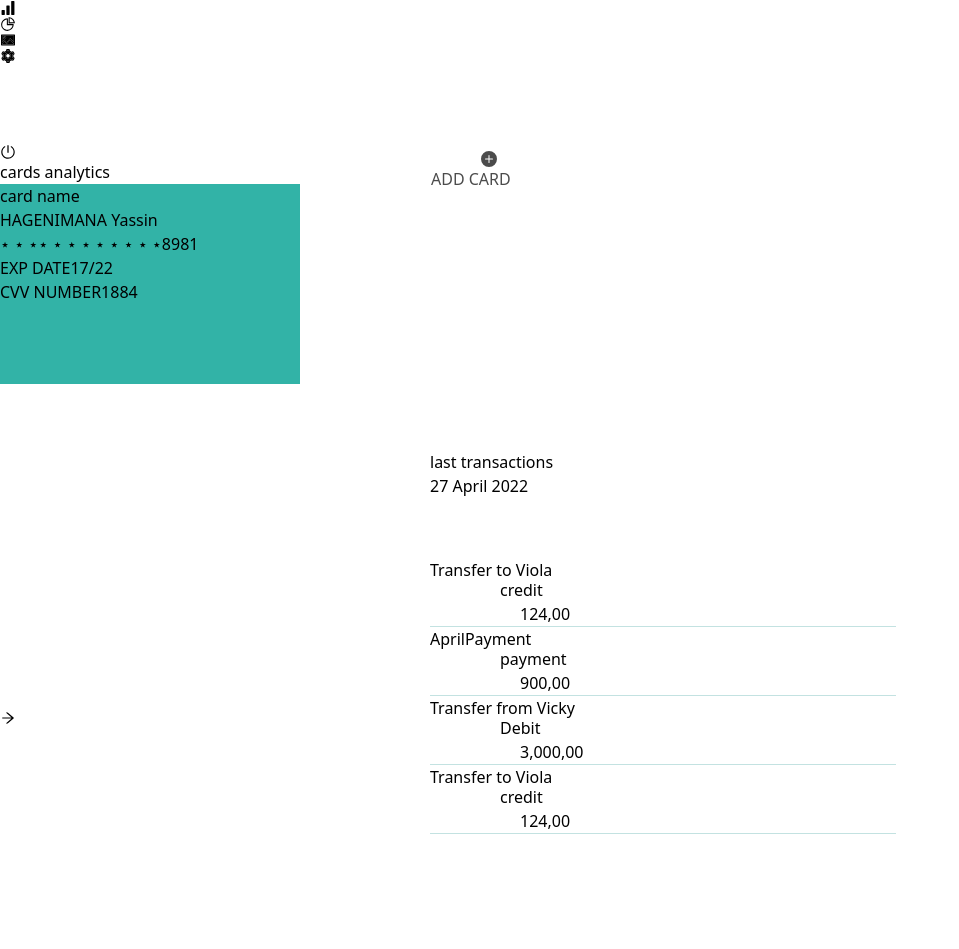
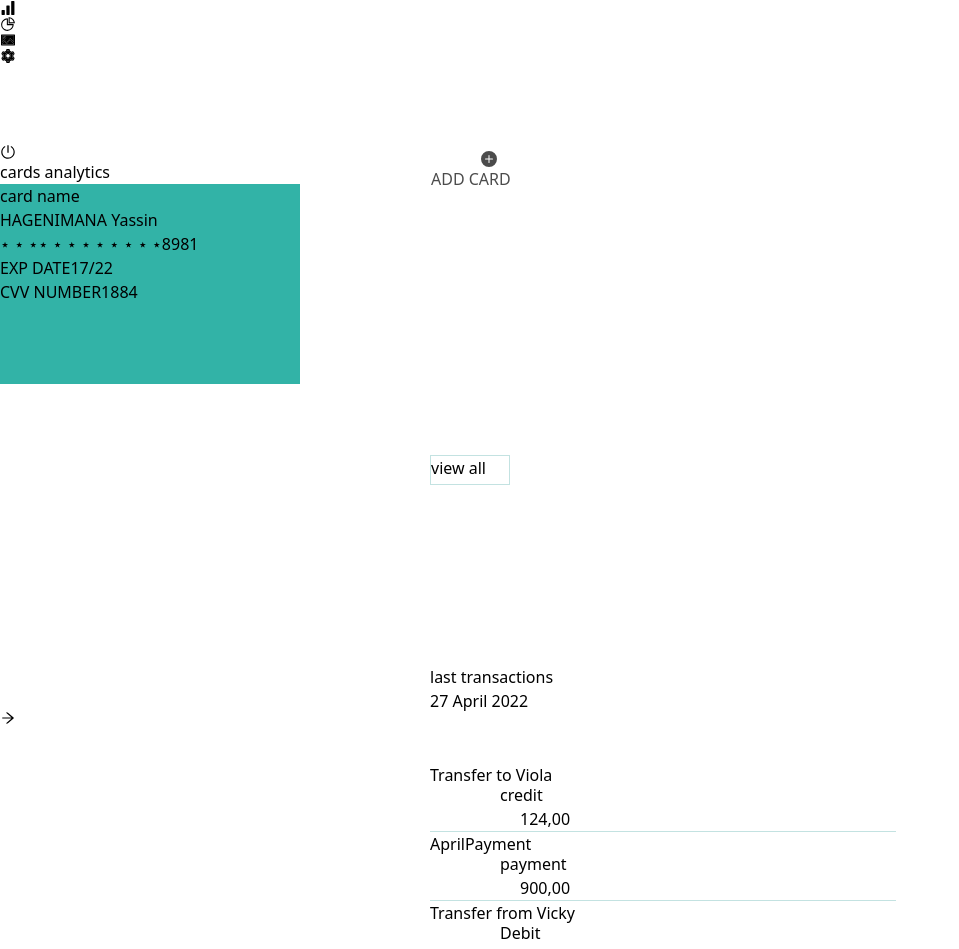
Before and after one commit to Mugisha-isaac/dashboard, a Next.js app: page / in a window 1280 px wide. Shown: the top 949 px of the page, without its empty margins (0-959 px from the left). Before the commit the page ends 834 px from the top, so only its background shows below. Built offline with nearby package versions, Linux system fonts and the light colour scheme.

Commit message:
added view all

```diff
--- a/components/CardComponent.tsx
+++ b/components/CardComponent.tsx
@@ -48,6 +48,9 @@ const CardComponent:FunctionComponent<
                  <BsFillPlusCircleFill className="text-white h-7 w-7 bg-none" style={{marginTop:'20px', marginLeft:'50px'}} />
                  <p className="text-small text-white pt-10 pl-5 " style={{opacity:'1'}}>ADD CARD</p>
                </div>
+               <div className="text-center">
+                   <p className="capitalize  bg-low_dark rounded-2xl absolute  right-8 text-big_white" style={{border:'1px solid #C3E2E1', width:'80px', height:'30px', marginTop:'185px'}}>view all</p>
+               </div>
                <div className=" absolute" style={{marginTop:'180px', width:'100%'}}>
                    <p className="capitalize text-xl  text-white px-8">last transactions</p>
                    <p className="px-8 text-small_white">
@@ -55,7 +58,7 @@ const CardComponent:FunctionComponent<
                         cardData[0].date
                     }
                     </p>
-                   <div className="" style={{marginTop:'60px'}}>
+                   <div className="" style={{marginTop:'50px'}}>
                      {
                          cardData.map(data=>(
                          <div className=" px-5 mt-3 text-white last:border-collapse  ml-3" style={{width:'95%', height:'auto', borderBottom:'1px solid #C3E2E1 '}}>
```
